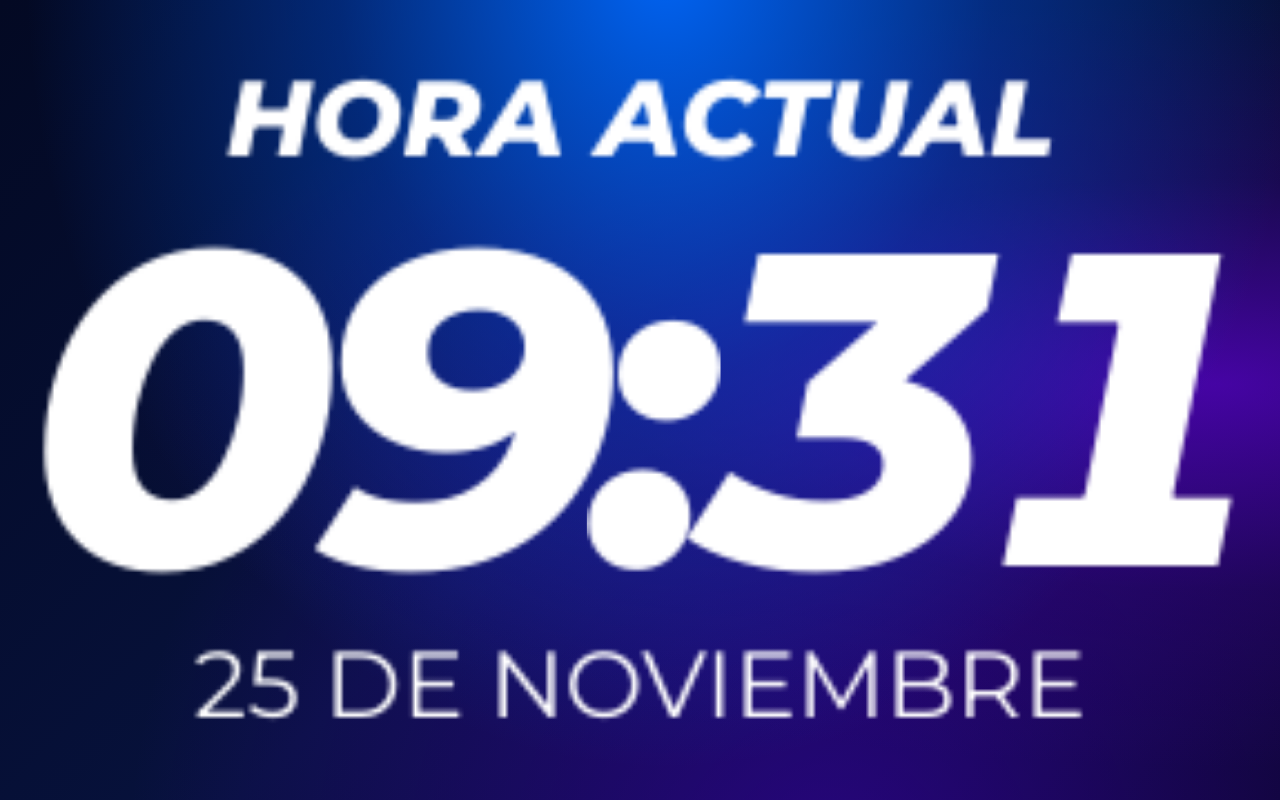
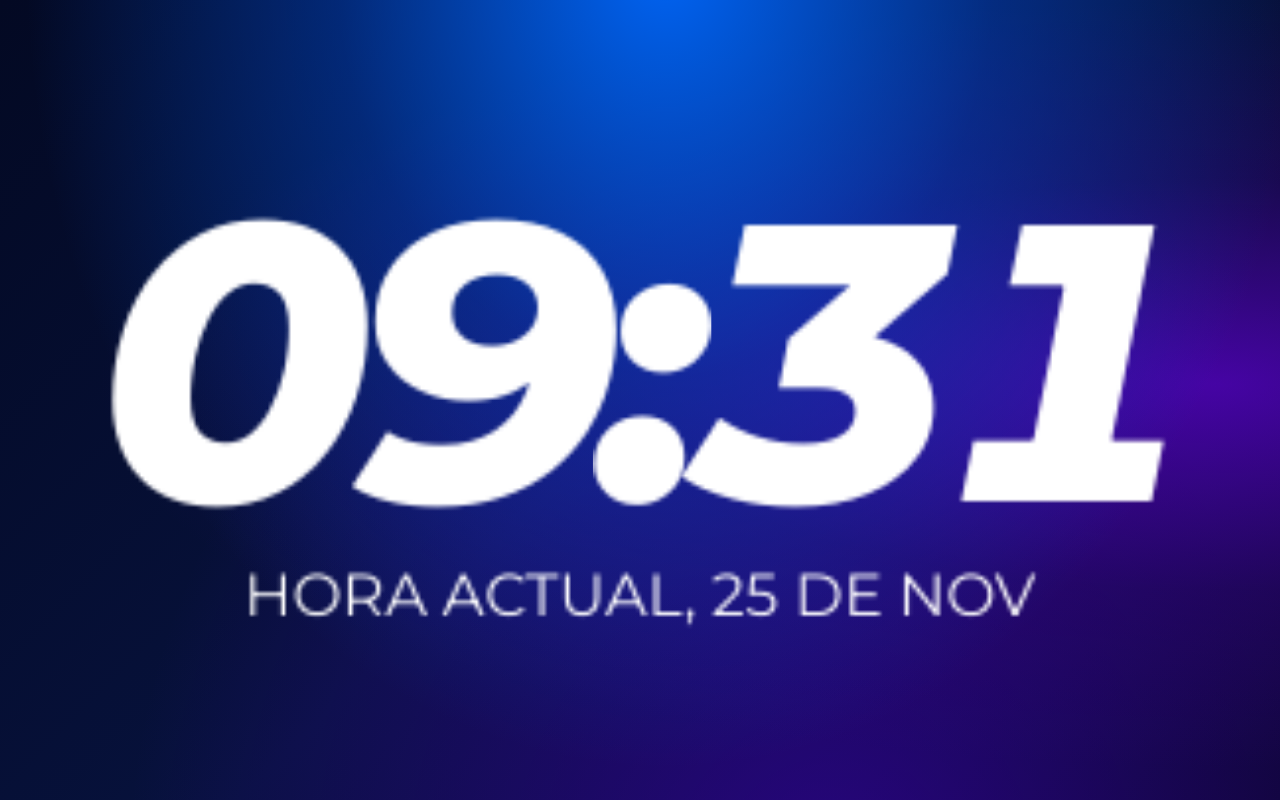
Before and after one commit to vmarkgt/reloj-guatemala, a plain HTML site: page index.html in a window 1280 px wide. Drawn offline with Linux system fonts and the light colour scheme.

Commit message:
Update index.html

```diff
--- a/index.html
+++ b/index.html
@@ -87,16 +87,6 @@ body {
     will-change: transform;
 }
 
-/* TEXTO SUPERIOR */
-
-.etiqueta {
-    font-size: 0.24em;
-    font-weight: 800;
-    font-style: italic;
-    text-transform: uppercase;
-    line-height: 1.1;
-}
-
 /* HORA */
 
 .hora {
@@ -129,7 +119,7 @@ body {
 /* FECHA */
 
 .fecha {
-    font-size: 0.21em;
+    font-size: 0.15em;
     font-weight: 400;
     text-transform: uppercase;
     line-height: 1.1;
@@ -152,16 +142,12 @@ body {
 
     <div class="grupo" id="grupo">
 
-        <div class="etiqueta">
-            HORA ACTUAL
-        </div>
-
         <div class="hora">
             <span id="horas">00</span><span class="dos-puntos">:</span><span id="minutos">00</span>
         </div>
 
         <div class="fecha" id="fecha">
-            CARGANDO...
+            HORA ACTUAL, CARGANDO...
         </div>
 
     </div>
@@ -179,18 +165,12 @@ const grupo = document.getElementById('grupo');
 
 function ajustarContenido() {
 
-    // DIMENSIONES REALES DEL ÁREA
-
     const ancho = pantalla.clientWidth;
     const alto = pantalla.clientHeight;
 
     if (!ancho || !alto) return;
 
-    // QUITAR ESCALA ANTERIOR PARA MEDIR
-
     grupo.style.transform = 'scale(1)';
-
-    // MEDIR TODO EL BLOQUE TIPOGRÁFICO
 
     const medidas = grupo.getBoundingClientRect();
 
@@ -199,24 +179,18 @@ function ajustarContenido() {
 
     if (!anchoOriginal || !altoOriginal) return;
 
-    // MÁRGENES DE SEGURIDAD
+    // MÁRGENES DEL 85%
 
-    const anchoDisponible = ancho * 0.96;
-    const altoDisponible = alto * 0.92;
-
-    // CALCULAR ESCALA MÁXIMA
+    const anchoDisponible = ancho * 0.85;
+    const altoDisponible = alto * 0.85;
 
     const escalaHorizontal = anchoDisponible / anchoOriginal;
     const escalaVertical = altoDisponible / altoOriginal;
-
-    // UTILIZAR EL MAYOR TAMAÑO POSIBLE SIN RECORTAR
 
     const escalaFinal = Math.min(
         escalaHorizontal,
         escalaVertical
     );
-
-    // APLICAR ESCALA A LOS TRES TEXTOS JUNTOS
 
     grupo.style.transform = `scale(${escalaFinal})`;
 
@@ -297,12 +271,17 @@ function actualizarReloj() {
 
     const formatoFecha = new Intl.DateTimeFormat('es-GT', {
         timeZone: 'America/Guatemala',
-        day: 'numeric',
-        month: 'long'
+        day: '2-digit',
+        month: 'short'
     });
 
+    const partesFecha = formatoFecha.formatToParts(ahora);
+
+    const dia = partesFecha.find(p => p.type === 'day').value;
+    const mes = partesFecha.find(p => p.type === 'month').value;
+
     document.getElementById('fecha').textContent =
-        formatoFecha.format(ahora).toUpperCase();
+        `HORA ACTUAL, ${dia} DE ${mes}`.toUpperCase();
 
 }
 
```
